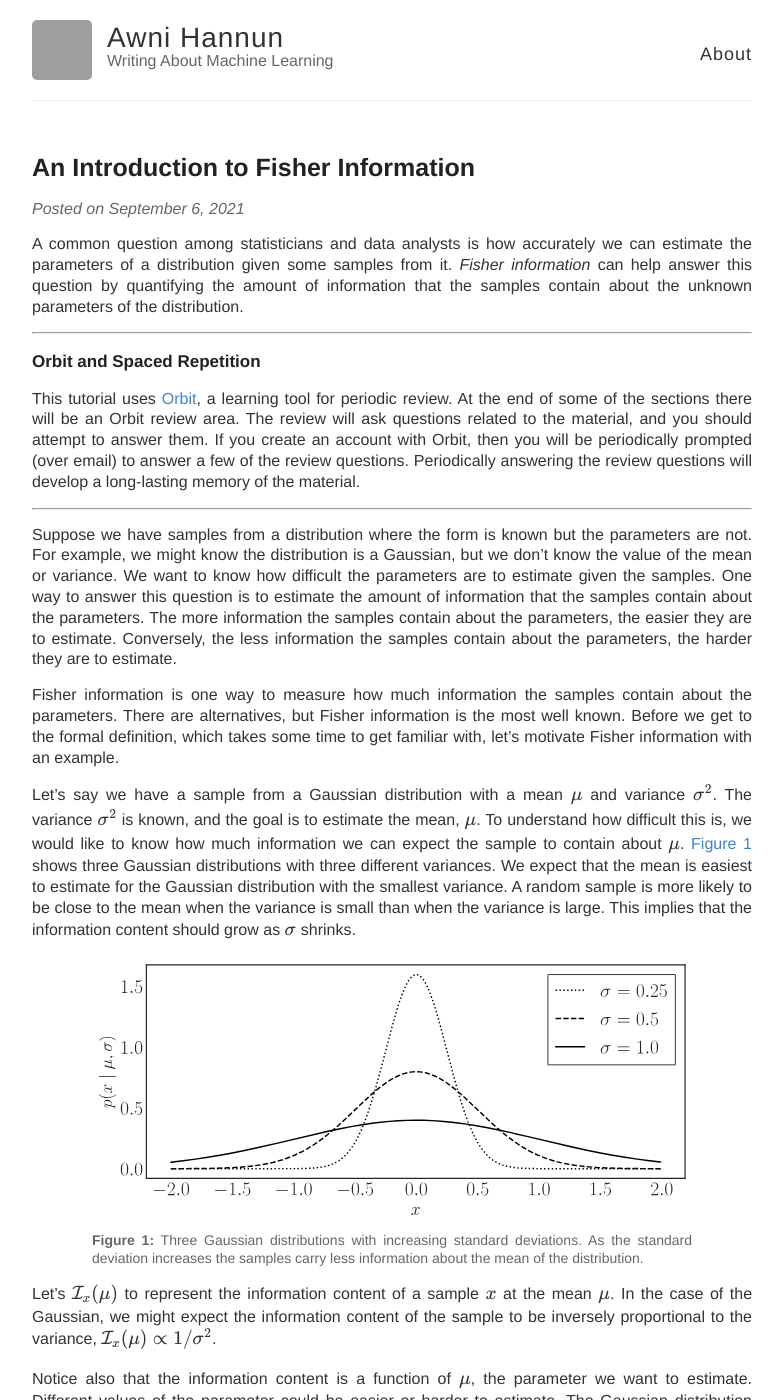
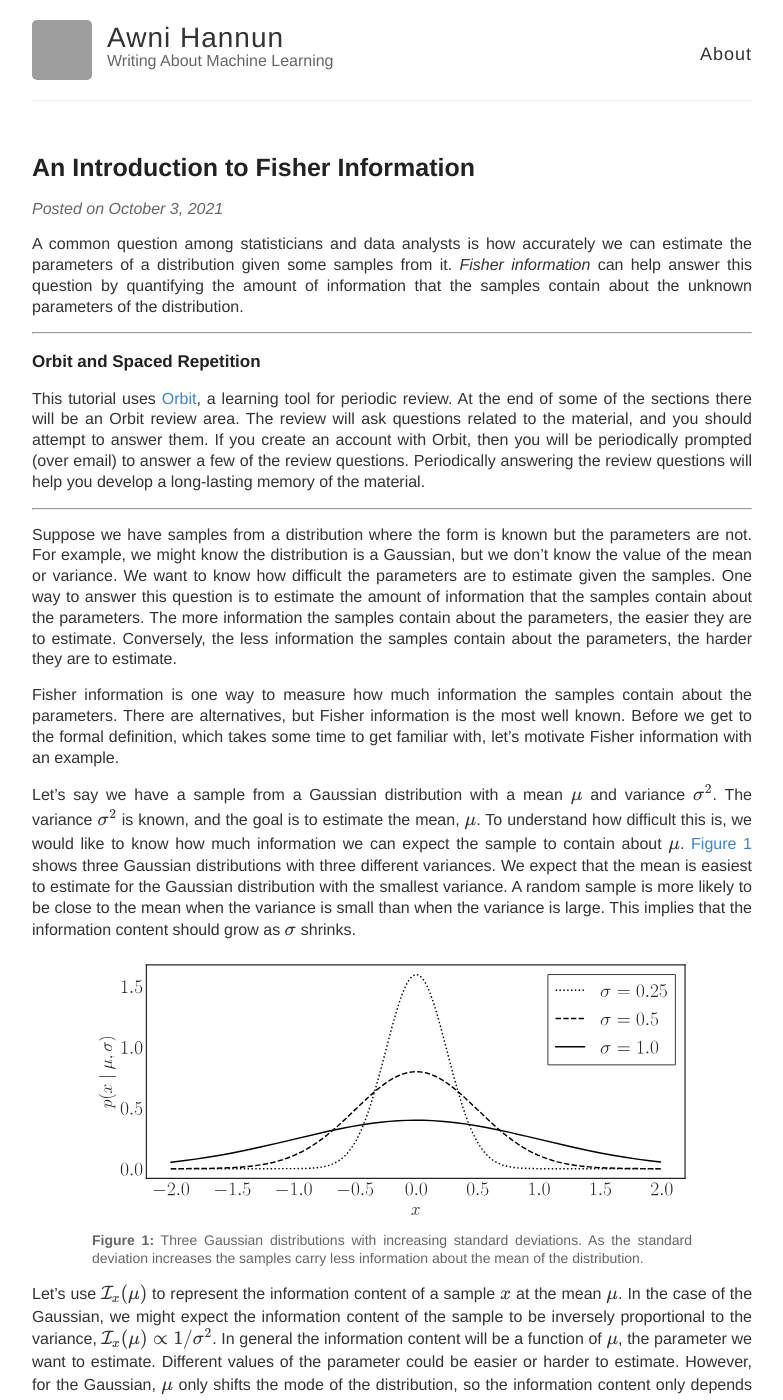
Before and after one commit to awni/awni.github.io, a Jekyll site: the page built from _posts/2021-10-3-intro-fisher-information.md, in a window 1280 px wide and 1400 px high. Shown: the whole window, without its empty margins (248-1031 px from the left). Built offline with Jekyll 4.4.1, drawn with Linux system fonts in a browser that asks for light colours; nearby versions of some CDN libraries; some of the changed text lies outside the part shown; grey boxes are pictures that could not be loaded.

Commit message:
small edits

```diff
--- a/_posts/2021-9-6-intro-fisher-information.md
+++ b/_posts/2021-10-3-intro-fisher-information.md
@@ -21,16 +21,10 @@
 review area. The review will ask questions related to the material, and you
 should attempt to answer them. If you create an account with Orbit, then you
 will be periodically prompted (over email) to answer a few of the review
-questions. Periodically answering the review questions will develop a
+questions. Periodically answering the review questions will help you develop a
 long-lasting memory of the material.
 
 ---
-
-<!--
-TODOs
-- Review tutorial for clarity
-More Review questions.
--->
 
 Suppose we have samples from a distribution where the form is known but the
 parameters are not. For example, we might know the distribution is a Gaussian,
@@ -67,16 +61,14 @@
 </div>
 </div>
 
-Let's $\mathcal{I}\_x(\mu)$ to represent the information content of a sample
-$x$ at the mean $\mu$.  In the case of the Gaussian, we might expect the
+Let's use $\mathcal{I}\_x(\mu)$ to represent the information content of a
+sample $x$ at the mean $\mu$.  In the case of the Gaussian, we might expect the
 information content of the sample to be inversely proportional to the variance,
-$\mathcal{I}\_x(\mu) \propto 1 / \sigma^2$.
-
-Notice also that the information content is a function of $\mu$, the parameter
-we want to estimate. Different values of the parameter could be easier or
-harder to estimate. The Gaussian distribution shifts based on $\mu$ but is
-otherwise unchanged, so the information content should only depend on $\sigma$
-and not on $\mu$.
+$\mathcal{I}\_x(\mu) \propto 1 / \sigma^2$. In general the information content
+will be a function of $\mu$, the parameter we want to estimate. Different
+values of the parameter could be easier or harder to estimate. However, for the
+Gaussian, $\mu$ only shifts the mode of the distribution, so the information
+content only depends on $\sigma$ and not on $\mu$.
 
 Another important point is that $x$ is a random sample. We don't want to
 specify a value for $x$. Instead, we'd like the information content of $x$ to
@@ -200,7 +192,7 @@
 </div>
 </div>
 
-As before, let's say we have a random sample, $x$, from a Gaussian distribution
+As before, let's say we have a random sample $x$ from a Gaussian distribution
 for which we would like to compute the Fisher information at the unknown mean,
 $\mu$. [Figure 3](#fig:fisher_gaussian_steps) shows from left to right the
 construction of the term inside the expectation in [equation
@@ -572,10 +564,6 @@
     answer="$\mathcal{I}_x(\theta) = \mathbb{E}\left[\nabla_\theta \ell(\theta \mid x) \nabla_\theta \ell(\theta \mid x)^\top \right]$"
   ></orbit-prompt>
    <orbit-prompt
-    question="Define the Fisher information when $\theta \in \mathbb{R}^d$ in terms of $\nabla_\theta \ell(\theta~\mid~x)$."
-    answer="$\mathcal{I}_x(\theta) = \mathbb{E}\left[\nabla_\theta \ell(\theta \mid x) \nabla_\theta \ell(\theta \mid x)^\top \right]$"
-  ></orbit-prompt>
-   <orbit-prompt
     question="What does it mean for an estimator $\hat{\theta}(x)$ of a parameter $\theta$ to be unbiased?"
     answer="$\mathbb{E}\left[\hat{\theta}(x) \right] = \theta$"
   ></orbit-prompt>
```
Also changed, not shown: other parts of _posts/2021-10-3-intro-fisher-information.md (+8 -8 lines).
